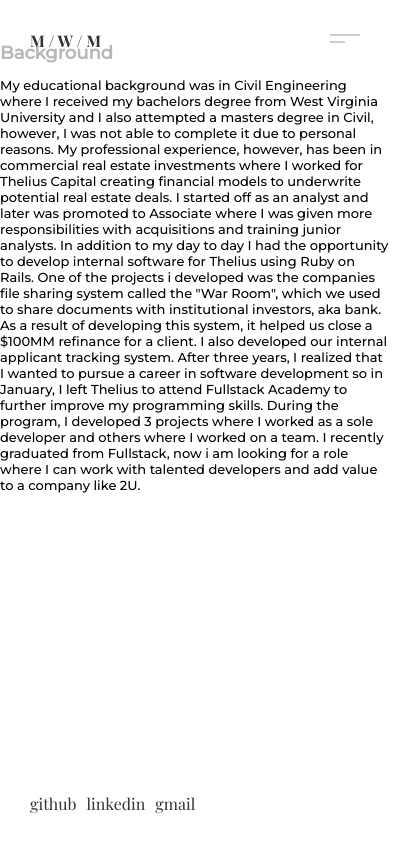
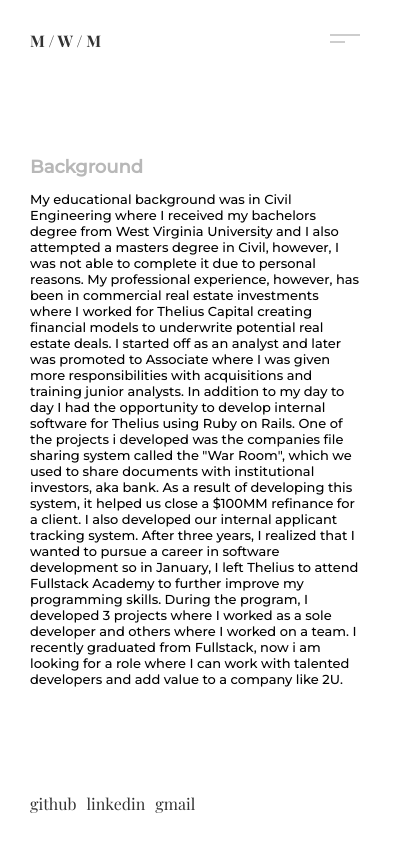
Before and after one commit to mmcdevitt/port, a React (Create React App) app: page /about in a window 390 px wide. Shown: the whole page, 420 px wide, since content can reach past the window. Built offline with nearby package versions, Linux system fonts and the light colour scheme.

Commit message:
fix flex issue

```diff
--- a/src/App.css
+++ b/src/App.css
@@ -304,9 +304,9 @@ input {
     font-size: 18px;
   }
 
-  .content {
+  /* .content {
     flex-direction: column
-  }
+  } */
 
   .left {
     padding: 30px;
@@ -319,6 +319,7 @@ input {
 
   .right {
     width: 100%;
+    display: none;
   }
 
   .aside-modal {
```
